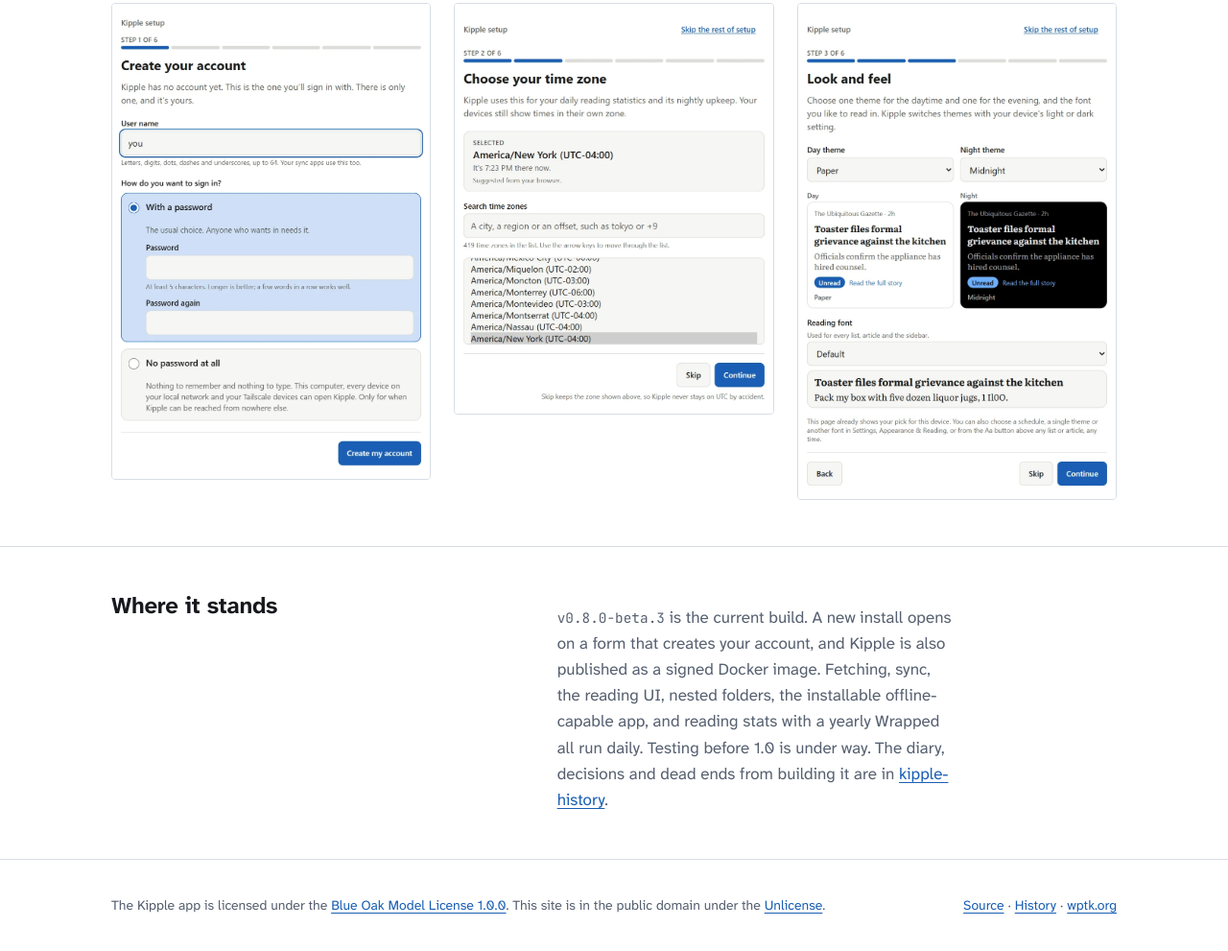
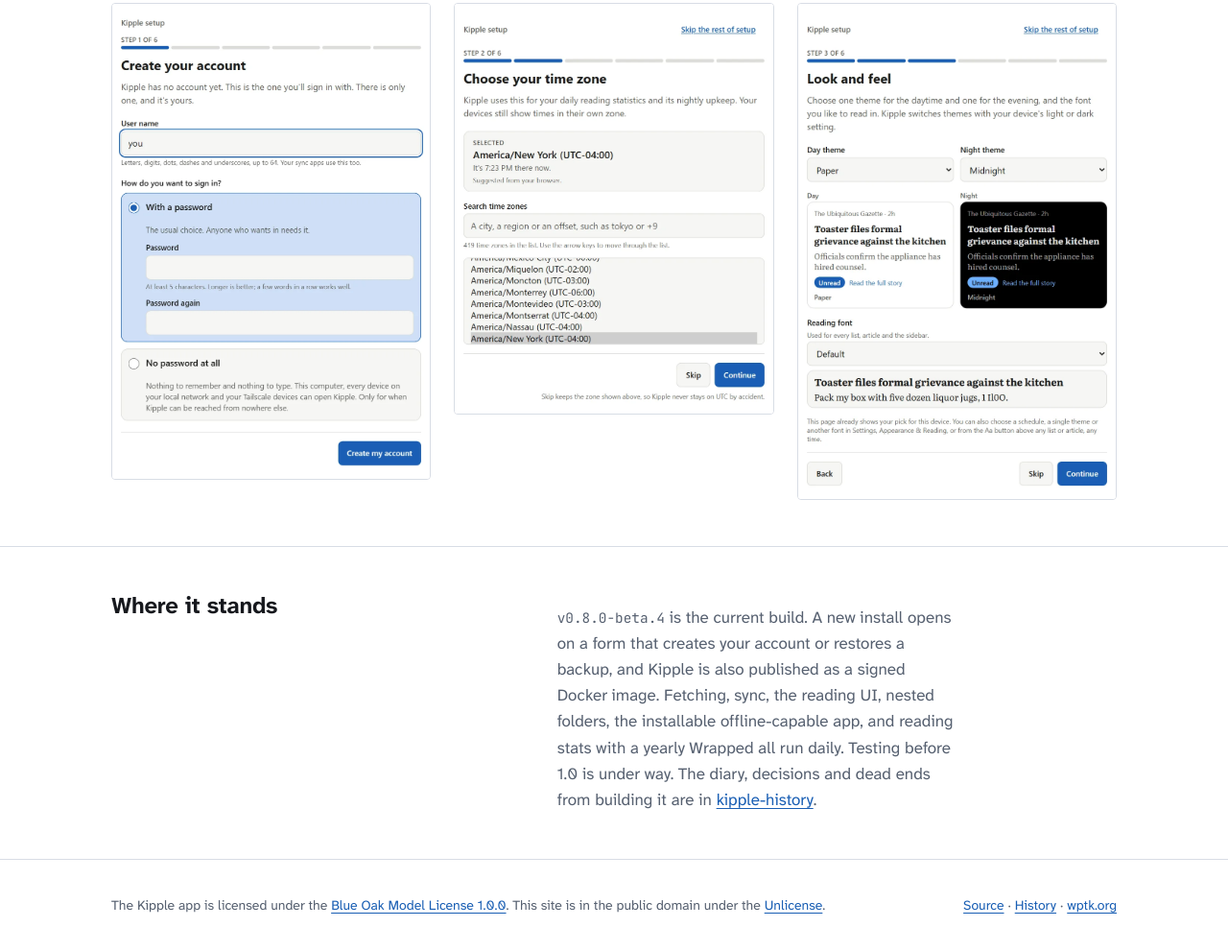
Before and after one commit to WPTK/kipple-website, a plain HTML site: page index.html in a window 1280 px wide. Shown: the part 4472-5463 px from the top of the page at 96% size. Drawn offline with Linux system fonts and the light colour scheme.

Commit message:
docs: current build is v0.8.0-beta.4 (#12)
Version text.

```diff
--- a/index.html
+++ b/index.html
@@ -204,7 +204,7 @@
   <section class="sect">
     <div class="wrap">
       <h2>Where it stands</h2>
-      <p class="status"><span class="mono">v0.8.0-beta.3</span> is the current build. A new install opens on a form that creates your account, and Kipple is also published as a signed Docker image. Fetching, sync, the reading UI, nested folders, the installable offline-capable app, and reading stats with a yearly Wrapped all run daily. Testing before 1.0 is under way. The diary, decisions and dead ends from building it are in <a href="https://github.com/WPTK/kipple-history">kipple-history</a>.</p>
+      <p class="status"><span class="mono">v0.8.0-beta.4</span> is the current build. A new install opens on a form that creates your account or restores a backup, and Kipple is also published as a signed Docker image. Fetching, sync, the reading UI, nested folders, the installable offline-capable app, and reading stats with a yearly Wrapped all run daily. Testing before 1.0 is under way. The diary, decisions and dead ends from building it are in <a href="https://github.com/WPTK/kipple-history">kipple-history</a>.</p>
     </div>
   </section>
 </main>
```
